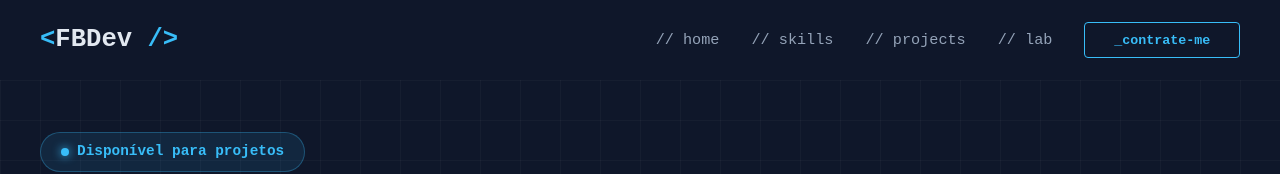
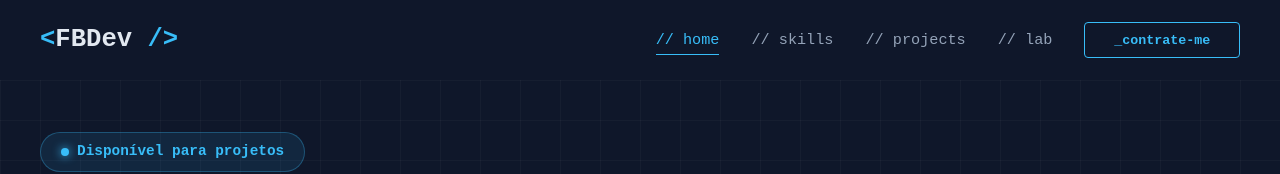
Before and after one commit to Bueno19/Portifolio-FB, a React (Vite) app: page / in a window 1280 px wide. Shown: the top 174 px of the page. Built offline with nearby package versions, Linux system fonts and the light colour scheme.

Commit message:
fix: Correção de erro TS6133 no Header e melhorias no Chatbot

```diff
--- a/src/components/Header.tsx
+++ b/src/components/Header.tsx
@@ -1,9 +1,10 @@
 import React, { useState, useEffect } from 'react';
 import styled from 'styled-components';
 
+// Interface atualizada para aceitar todas as views (incluindo chatbot)
 interface HeaderProps {
     currentView: string;
-    onChangeView: (view: 'home' | 'market' | 'gamer') => void;
+    onChangeView: (view: 'home' | 'market' | 'gamer' | 'chatbot') => void;
 }
 
 export const Header: React.FC<HeaderProps> = ({ currentView, onChangeView }) => {
@@ -16,11 +17,10 @@ export const Header: React.FC<HeaderProps> = ({ currentView, onChangeView }) =>
         return () => window.removeEventListener('scroll', handleScroll);
     }, []);
 
-    const handleNavigation = (target: string, view: 'home' | 'market' | 'gamer') => {
+    const handleNavigation = (target: string, view: 'home' | 'market' | 'gamer' | 'chatbot') => {
         setIsOpen(false);
         onChangeView(view);
 
-        // Se estiver indo para a home (onde ficam as seções), faz scroll
         if (view === 'home') {
             setTimeout(() => {
                 const element = document.querySelector(target);
@@ -47,18 +47,27 @@ export const Header: React.FC<HeaderProps> = ({ currentView, onChangeView }) =>
                 </MenuToggle>
 
                 <NavMenu $isOpen={isOpen}>
-                    <NavItem onClick={() => handleNavigation('#home', 'home')}>
+                    {/* AQUI ESTÁ A CORREÇÃO: Usamos o 'currentView' para definir se está $active */}
+                    <NavItem
+                        onClick={() => handleNavigation('#home', 'home')}
+                        $active={currentView === 'home'}
+                    >
                         // home
                     </NavItem>
+
                     <NavItem onClick={() => handleNavigation('#skills', 'home')}>
                         // skills
                     </NavItem>
+
                     <NavItem onClick={() => handleNavigation('#projects', 'home')}>
                         // projects
                     </NavItem>
 
-                    {/* Link Único para o Laboratório */}
-                    <NavItem onClick={() => handleNavigation('#lab', 'home')}>
+                    {/* Botão que leva ao Lab (Vitrine) */}
+                    <NavItem
+                        onClick={() => handleNavigation('#lab', 'home')}
+                        $active={currentView === 'market' || currentView === 'gamer' || currentView === 'chatbot'}
+                    >
                         // lab
                     </NavItem>
 
@@ -71,13 +80,75 @@ export const Header: React.FC<HeaderProps> = ({ currentView, onChangeView }) =>
     );
 };
 
-// --- ESTILOS IGUAIS AO ANTERIOR ---
-const Nav = styled.nav<{ $scrolled: boolean }>` position: fixed; top: 0; left: 0; width: 100%; height: 80px; z-index: 9999; display: flex; justify-content: center; transition: all 0.3s ease; background: ${({ $scrolled }) => $scrolled ? 'rgba(15, 23, 42, 0.95)' : 'transparent'}; backdrop-filter: ${({ $scrolled }) => $scrolled ? 'blur(16px)' : 'none'}; border-bottom: ${({ $scrolled }) => $scrolled ? '1px solid rgba(56, 189, 248, 0.1)' : 'none'}; `;
-const Container = styled.div` width: 100%; max-width: 1200px; padding: 0 2rem; height: 100%; display: flex; justify-content: space-between; align-items: center; `;
-const Logo = styled.div` font-family: 'Fira Code', monospace; font-size: 1.6rem; font-weight: 700; color: #e2e8f0; cursor: pointer; transition: transform 0.2s; user-select: none; .brackets { color: #38bdf8; transition: color 0.3s; } &:hover { transform: scale(1.05); .brackets { color: #818cf8; } } `;
-const NavMenu = styled.div<{ $isOpen: boolean }>` display: flex; gap: 2rem; align-items: center; @media (max-width: 768px) { position: absolute; top: 80px; left: 0; width: 100%; flex-direction: column; background: #0f172a; padding: 2rem; display: ${({ $isOpen }) => ($isOpen ? 'flex' : 'none')}; border-bottom: 1px solid rgba(56, 189, 248, 0.1); box-shadow: 0 10px 20px rgba(0,0,0,0.5); } `;
-const NavItem = styled.a` font-family: 'Fira Code', monospace; color: #94a3b8; text-decoration: none; font-size: 0.95rem; position: relative; transition: color 0.3s; cursor: pointer; &:hover { color: #38bdf8; } &::after { content: ''; position: absolute; width: 0; height: 1px; bottom: -4px; left: 0; background-color: #38bdf8; transition: width 0.3s; } &:hover::after { width: 100%; } `;
-const HireButton = styled.button` font-family: 'Fira Code', monospace; padding: 0.6rem 1.8rem; background: transparent; border: 1px solid #38bdf8; color: #38bdf8; border-radius: 4px; font-weight: 600; transition: all 0.3s; cursor: pointer; &:hover { background: rgba(56, 189, 248, 0.1); box-shadow: 0 0 20px rgba(56, 189, 248, 0.4); } `;
-const MenuToggle = styled.button` display: none; background: none; border: none; color: white; font-size: 1.5rem; cursor: pointer; @media (max-width: 768px) { display: block; } `;
+// --- ESTILOS ---
 
-export default Header;
+const Nav = styled.nav<{ $scrolled: boolean }>`
+    position: fixed;
+    top: 0; left: 0; width: 100%; height: 80px;
+    z-index: 9999;
+    display: flex; justify-content: center;
+    transition: all 0.3s ease;
+    background: ${({ $scrolled }) => $scrolled ? 'rgba(15, 23, 42, 0.95)' : 'transparent'};
+    backdrop-filter: ${({ $scrolled }) => $scrolled ? 'blur(16px)' : 'none'};
+    border-bottom: ${({ $scrolled }) => $scrolled ? '1px solid rgba(56, 189, 248, 0.1)' : 'none'};
+`;
+
+const Container = styled.div`
+    width: 100%; max-width: 1200px; padding: 0 2rem;
+    height: 100%; display: flex; justify-content: space-between; align-items: center;
+`;
+
+const Logo = styled.div`
+    font-family: 'Fira Code', monospace;
+    font-size: 1.6rem;
+    font-weight: 700;
+    color: #e2e8f0;
+    cursor: pointer;
+    transition: transform 0.2s;
+    user-select: none;
+
+    .brackets { color: #38bdf8; transition: color 0.3s; }
+    &:hover { transform: scale(1.05); .brackets { color: #818cf8; } }
+`;
+
+const NavMenu = styled.div<{ $isOpen: boolean }>`
+    display: flex; gap: 2rem; align-items: center;
+
+    @media (max-width: 768px) {
+        position: absolute; top: 80px; left: 0; width: 100%;
+        flex-direction: column; background: #0f172a; padding: 2rem;
+        display: ${({ $isOpen }) => ($isOpen ? 'flex' : 'none')};
+        border-bottom: 1px solid rgba(56, 189, 248, 0.1);
+        box-shadow: 0 10px 20px rgba(0,0,0,0.5);
+    }
+`;
+
+// O prop $active é usado aqui para mudar a cor se for true
+const NavItem = styled.a<{ $active?: boolean }>`
+    font-family: 'Fira Code', monospace;
+    color: ${({ $active }) => $active ? '#38bdf8' : '#94a3b8'};
+    text-decoration: none; font-size: 0.95rem;
+    position: relative; transition: color 0.3s; cursor: pointer;
+
+    &:hover { color: #38bdf8; }
+
+    &::after {
+        content: ''; position: absolute; width: ${({ $active }) => $active ? '100%' : '0'};
+        height: 1px; bottom: -4px; left: 0;
+        background-color: #38bdf8; transition: width 0.3s;
+    }
+    &:hover::after { width: 100%; }
+`;
+
+const HireButton = styled.button`
+    font-family: 'Fira Code', monospace; padding: 0.6rem 1.8rem;
+    background: transparent;
+    border: 1px solid #38bdf8; color: #38bdf8; border-radius: 4px;
+    font-weight: 600; transition: all 0.3s; cursor: pointer;
+    &:hover { background: rgba(56, 189, 248, 0.1); box-shadow: 0 0 20px rgba(56, 189, 248, 0.4); }
+`;
+
+const MenuToggle = styled.button`
+    display: none; background: none; border: none; color: white; font-size: 1.5rem; cursor: pointer;
+    @media (max-width: 768px) { display: block; }
+`;
```
